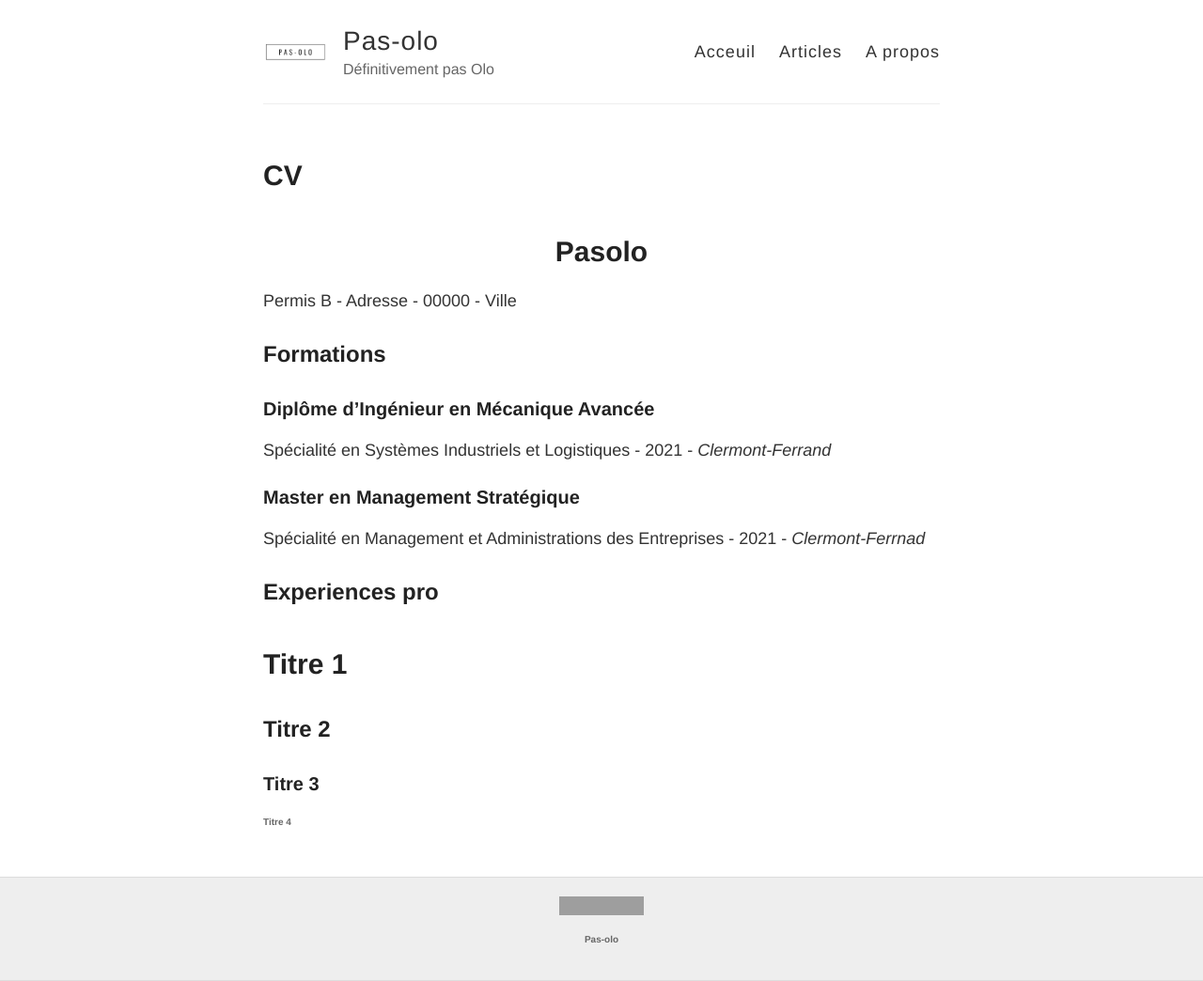
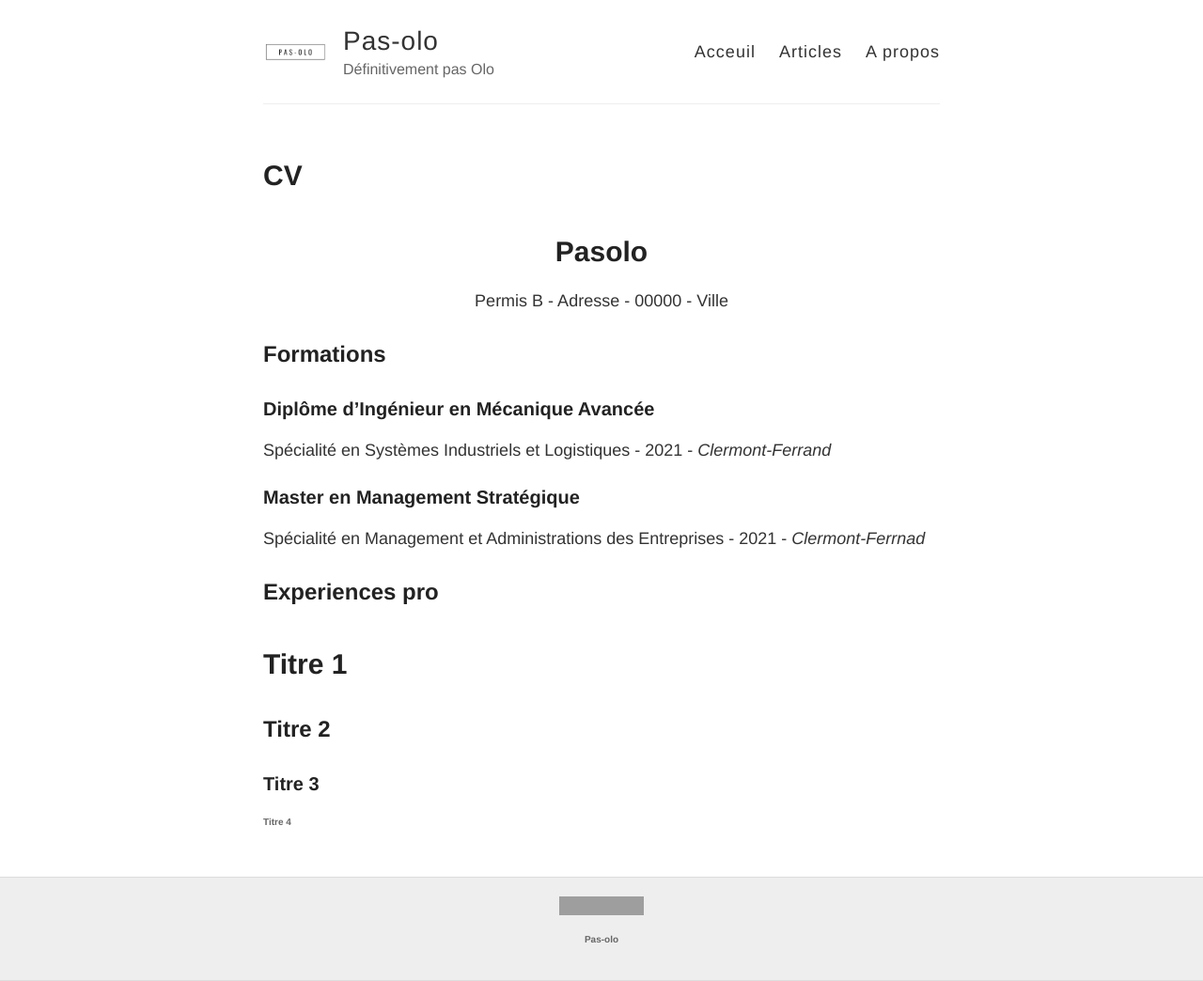
Before and after one commit to Pas-olo/Pas-olo.github.io, a Jekyll site: the page built from about.md, in a window 1280 px wide. Shown: the whole page at 94% size. Built offline with Jekyll 4.4.1, drawn with Linux system fonts in a browser that asks for light colours; grey boxes are pictures that could not be loaded.

Commit message:
Update about.md

```diff
--- a/about.md
+++ b/about.md
@@ -4,12 +4,14 @@ title: CV
 permalink: /about/
 ---
 <h1 style="text-align: center;"> Pasolo </h1>
-Permis B - Adresse - 00000 - Ville
+<p style="text-align: center;">Permis B - Adresse - 00000 - Ville </p>
+
 ## Formations
 ### Diplôme d'Ingénieur en Mécanique Avancée
 Spécialité en Systèmes Industriels et Logistiques - 2021 - *Clermont-Ferrand*
 ### Master en Management Stratégique
 Spécialité en Management et Administrations des Entreprises - 2021 - *Clermont-Ferrnad*
+
 ## Experiences pro
 
 
```
